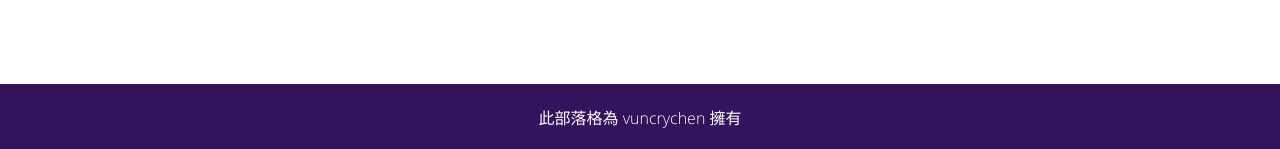
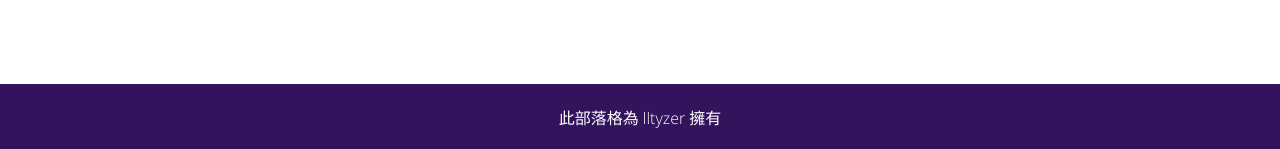
Before and after one commit to lltyzer/lltyzer.github.io, a Jekyll site: the page built from index.html, in a window 1280 px wide. Shown: the part 1199-1348 px from the top of the page. Built offline with Jekyll 4.4.1, drawn with Linux system fonts in a browser that asks for light colours.

Commit message:
update footer and site name

```diff
--- a/_config.yml
+++ b/_config.yml
@@ -1,5 +1,5 @@
 # Site settings
-title: 今晚我想來篇優質好文
+title: lltyzer's blogger
 description: 部落格
 baseurl: "" # the subpath of your site, e.g. /blog
 url: "https://lltyzer.github.io" # the base hostname & protocol for your site e.g. http://willianjusten.com.br
--- a/_includes/footer.html
+++ b/_includes/footer.html
@@ -1,4 +1,4 @@
 <footer>
-    <p>此部落格為 <a href="https://github.com/vuncrychen" target="_blank">vuncrychen</a> 擁有</p>
+    <p>此部落格為 <a href="https://github.com/lltyzer" target="_blank">lltyzer</a> 擁有</p>
 </footer>
 <script src="{{ "/assets/js/main.js" | prepend: site.baseurl }}"></script>
```
